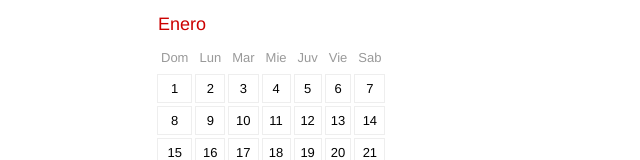
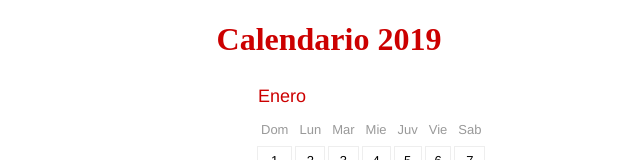
Before and after one commit to ByronGuevara/calendario, a plain HTML site: page index.html in a window 1280 px wide. Shown: the top 160 px of the page, without its empty margins (311-951 px from the left). Drawn offline with Linux system fonts and the light colour scheme.

Commit message:
Creación del titulo rojo

```diff
--- a/index.html
+++ b/index.html
@@ -9,6 +9,6 @@
     <script src="main.js" defer></script>
 </head>
 <body>
-
+    <h1 style="text-align: center; color: #c00;"> Calendario 2019</h1>
 </body>
 </html>
```
